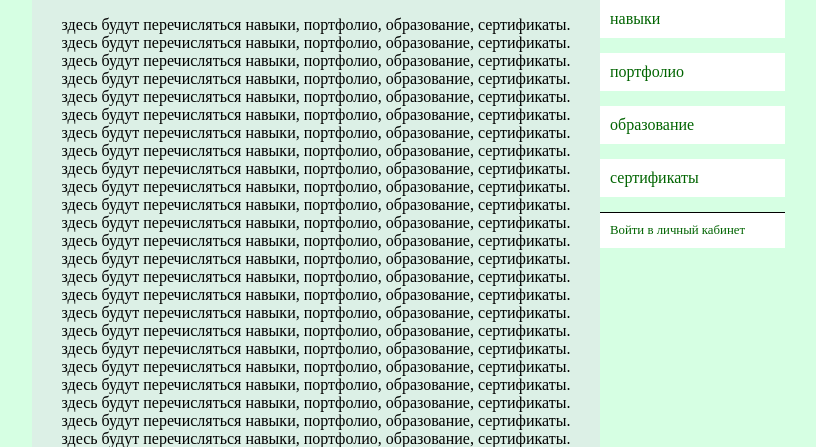
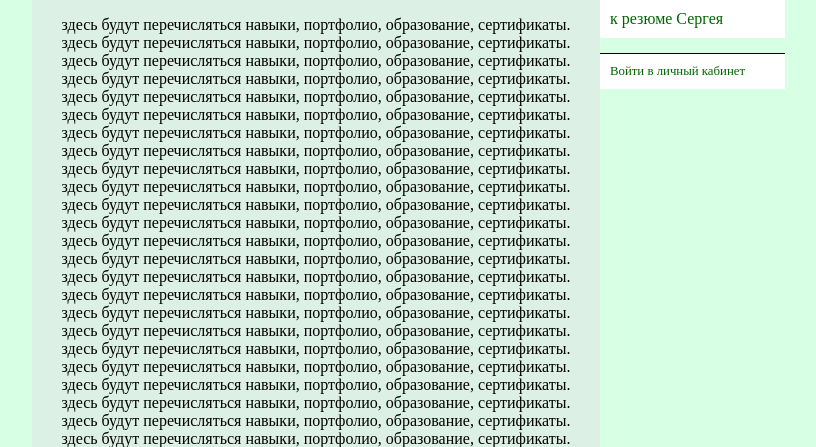
Before and after one commit to Archangel-Ray/training_for_creating_a_resume_website, a Django app: page / in a window 1280 px wide. Shown: the top 447 px of the page, without its empty margins (224-1040 px from the left). Run offline with Django 5.2, Linux system fonts and the light colour scheme.

Commit message:
в меню скрыл пункты резюме, перенаправил переход в личный кабинет
если просматривается не резюме, то вместо пунктов резюме отображается
переход обратно к резюме.

```diff
--- a/another_one/templates/includes/menu.html
+++ b/another_one/templates/includes/menu.html
@@ -1,10 +1,15 @@
-<a href="/"><div class="menu_item">навыки</div></a>
-<a href="/"><div class="menu_item">портфолио</div></a>
-<a href="/"><div class="menu_item">образование</div></a>
-<a href="/"><div class="menu_item">сертификаты</div></a>
+{% if "/1" not in request.path %}
+	<a href="/1"><div class="menu_item">к резюме Сергея</div></a>
+{% else %}
+	<a href="{% url 'отобразить навыки' %}"><div class="menu_item">навыки</div></a>
+	<a href="{% url 'отобразить навыки' %}"><div class="menu_item">портфолио</div></a>
+	<a href="{% url 'отобразить навыки' %}"><div class="menu_item">образование</div></a>
+	<a href="{% url 'отобразить навыки' %}"><div class="menu_item">сертификаты</div></a>
+{% endif %}
+
 {% if user.is_authenticated %}
 <p>Личный кабинет:</p>
-<a href="/accounts/">
+<a href="{% url 'отобразить личные данные' user.id %}">
 	<div class="menu_item menu_item_accounts">Вы вошли под именем: <p>{{user}}</p></div>
 </a>
 {% else %}
```
